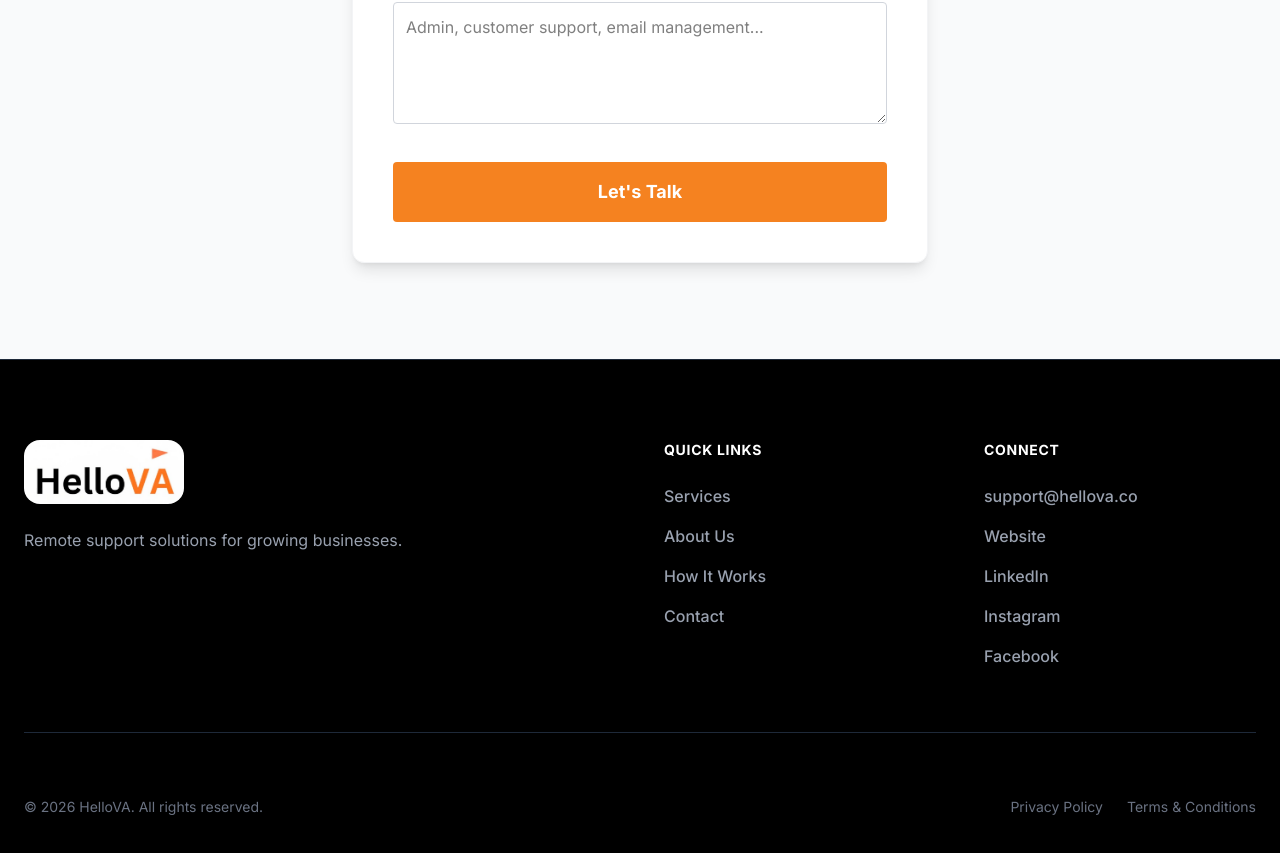
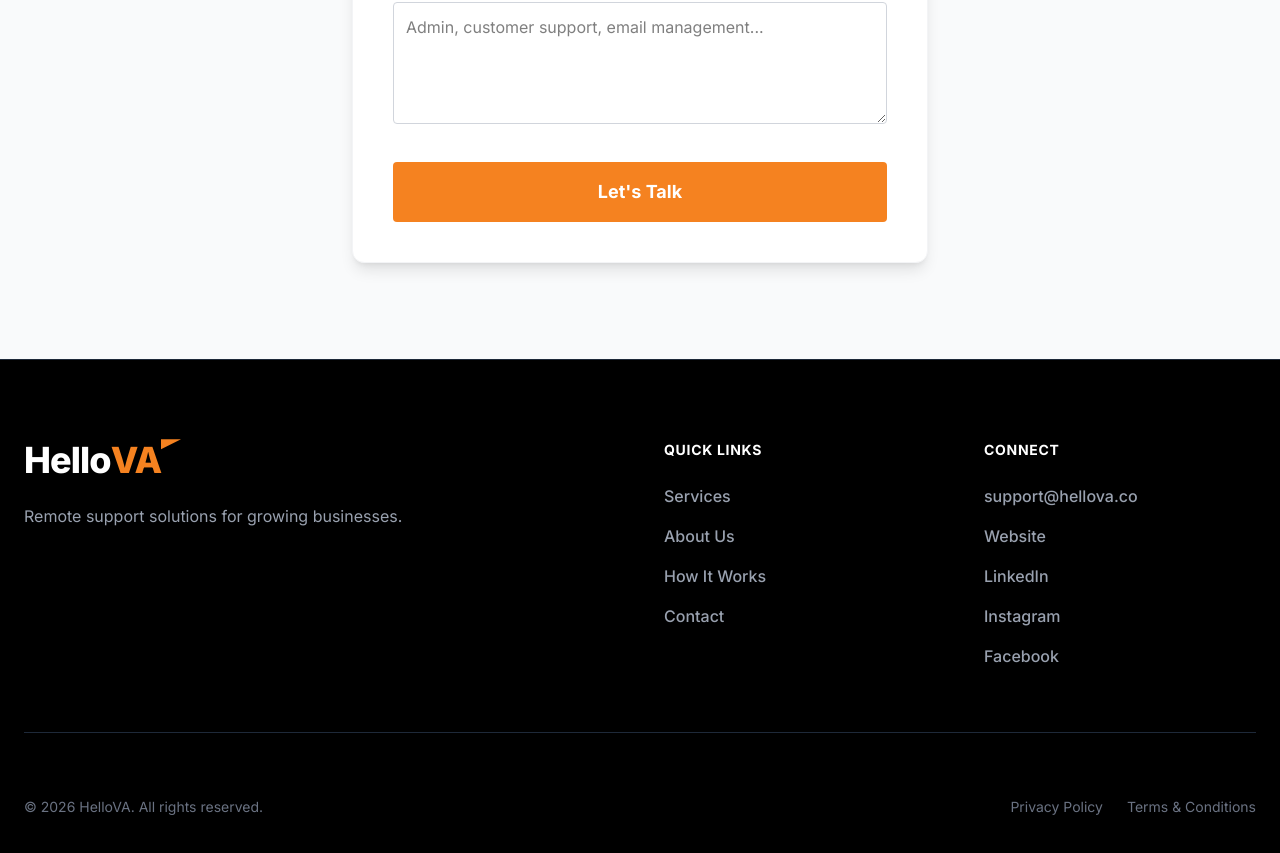
Before and after one commit to alfeogalvez/my-agency-site, a Next.js app: page / in a window 1280 px wide. Shown: the part 3752-4605 px from the top of the page. Built offline with nearby package versions, Linux system fonts and the light colour scheme.

Commit message:
Finalized footer clean logo and perfect header sizing

```diff
--- a/app/about/page.tsx
+++ b/app/about/page.tsx
@@ -94,9 +94,13 @@ export default function About() {
         <div className="max-w-7xl mx-auto grid md:grid-cols-4 gap-12 mb-16 border-b border-gray-800 pb-16">
           <div className="col-span-1 md:col-span-2">
 
-            {/* FOOTER LOGO - REDUCED BY 50% WITH CURVED EDGES */}
-            <a href="/" className="mb-6 block w-fit">
-              <img src="/logo-footer.png" alt="HelloVA Logo with Tagline" className="h-12 md:h-16 w-auto object-contain rounded-2xl" />
+            {/* FOOTER LOGO - Coded specifically for dark backgrounds */}
+            <a href="/" className="text-3xl md:text-4xl font-extrabold tracking-tight flex items-center relative mb-6 w-fit hover:opacity-80 transition">
+              <span className="text-white">Hello</span>
+              <span className="text-[#F58220]">VA</span>
+              <svg className="w-4 h-4 md:w-5 md:h-5 text-[#F58220] absolute -top-1 -right-4 md:-right-5" fill="currentColor" viewBox="0 0 24 24">
+                <path d="M0 4h24L0 16z" />
+              </svg>
             </a>
 
             <p className="text-gray-400 max-w-sm">
--- a/app/page.tsx
+++ b/app/page.tsx
@@ -221,9 +221,13 @@ export default function Home() {
         <div className="max-w-7xl mx-auto grid md:grid-cols-4 gap-12 mb-16 border-b border-gray-800 pb-16">
           <div className="col-span-1 md:col-span-2">
 
-            {/* FOOTER LOGO - REDUCED BY 50% WITH CURVED EDGES */}
-            <a href="/" className="mb-6 block w-fit">
-              <img src="/logo-footer.png" alt="HelloVA Logo with Tagline" className="h-12 md:h-16 w-auto object-contain rounded-2xl" />
+            {/* FOOTER LOGO - Coded specifically for dark backgrounds */}
+            <a href="/" className="text-3xl md:text-4xl font-extrabold tracking-tight flex items-center relative mb-6 w-fit hover:opacity-80 transition">
+              <span className="text-white">Hello</span>
+              <span className="text-[#F58220]">VA</span>
+              <svg className="w-4 h-4 md:w-5 md:h-5 text-[#F58220] absolute -top-1 -right-4 md:-right-5" fill="currentColor" viewBox="0 0 24 24">
+                <path d="M0 4h24L0 16z" />
+              </svg>
             </a>
 
             <p className="text-gray-400 max-w-sm">
--- a/app/services/page.tsx
+++ b/app/services/page.tsx
@@ -78,9 +78,13 @@ export default function Services() {
         <div className="max-w-7xl mx-auto grid md:grid-cols-4 gap-12 mb-16 border-b border-gray-800 pb-16">
           <div className="col-span-1 md:col-span-2">
 
-            {/* FOOTER LOGO - REDUCED BY 50% WITH CURVED EDGES */}
-            <a href="/" className="mb-6 block w-fit">
-              <img src="/logo-footer.png" alt="HelloVA Logo with Tagline" className="h-12 md:h-16 w-auto object-contain rounded-2xl" />
+            {/* FOOTER LOGO - Coded specifically for dark backgrounds */}
+            <a href="/" className="text-3xl md:text-4xl font-extrabold tracking-tight flex items-center relative mb-6 w-fit hover:opacity-80 transition">
+              <span className="text-white">Hello</span>
+              <span className="text-[#F58220]">VA</span>
+              <svg className="w-4 h-4 md:w-5 md:h-5 text-[#F58220] absolute -top-1 -right-4 md:-right-5" fill="currentColor" viewBox="0 0 24 24">
+                <path d="M0 4h24L0 16z" />
+              </svg>
             </a>
 
             <p className="text-gray-400 max-w-sm">
```
